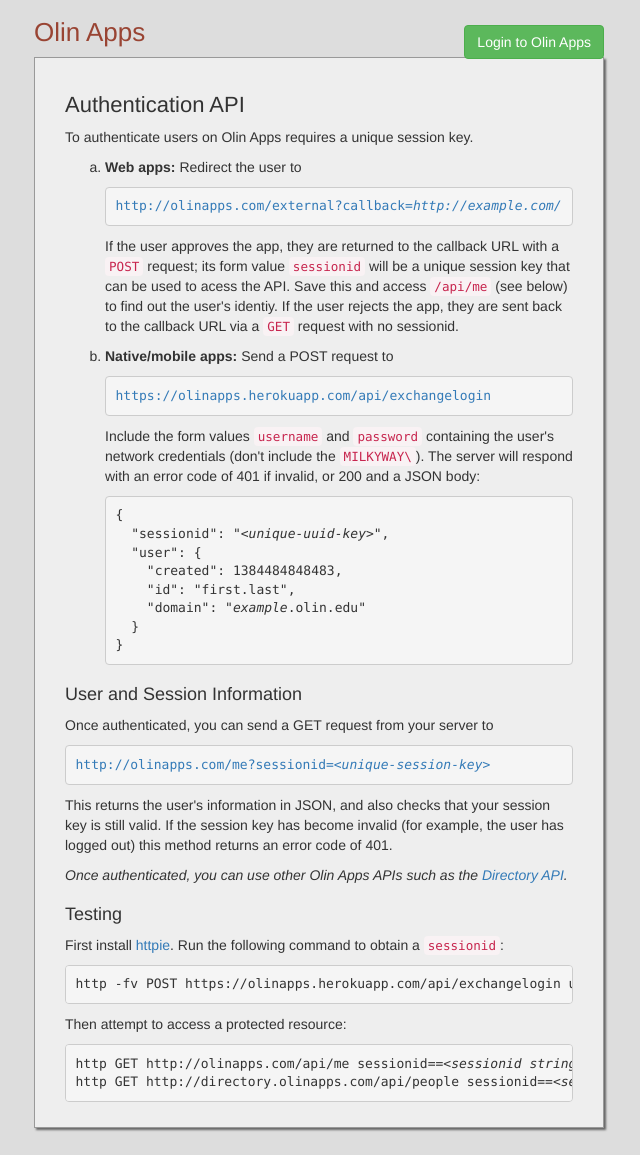
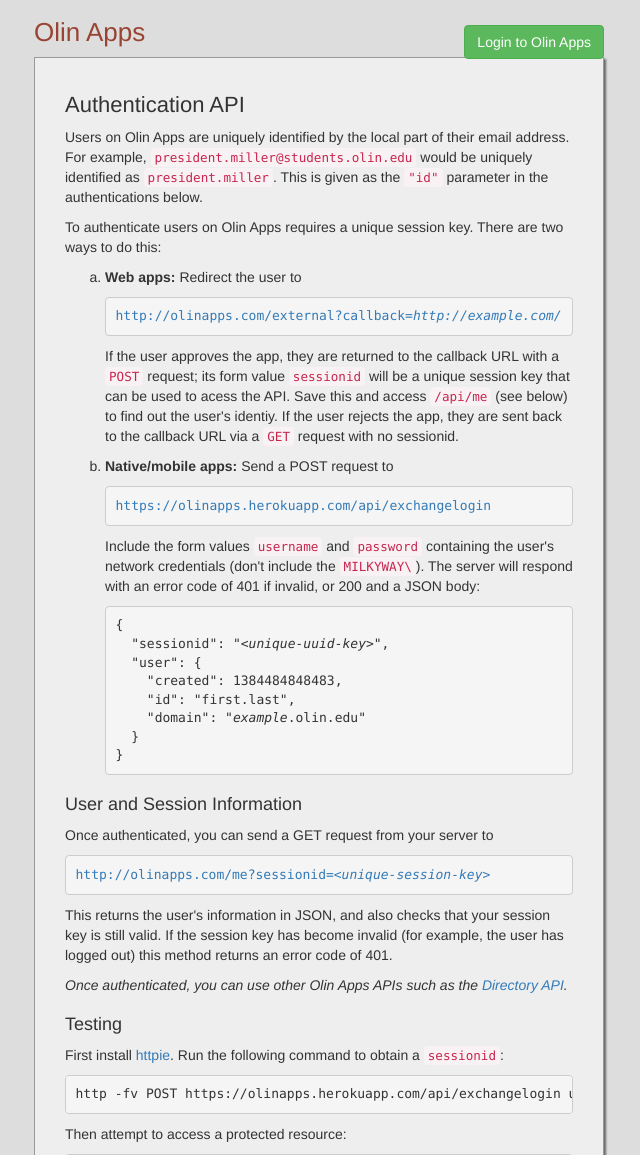
Before and after one commit to olin/olinapps, a Flask app: page /api in a window 1280 px wide. Shown: the part 35-1190 px from the top of the page, without its empty margins (321-961 px from the left). Before the commit the page ends 1166 px from the top, so only its background shows below. Run offline with Flask 2, Linux system fonts and the light colour scheme; parts of the project's set-up code (start-up, migrations or seed data) failed here and were passed over; some libraries are stand-ins or nearby versions.

Commit message:
president.miller

```diff
--- a/templates/api.html
+++ b/templates/api.html
@@ -3,7 +3,9 @@
 
   <h2>Authentication API</h2>
 
-  <p>To authenticate users on Olin Apps requires a unique session key.</p>
+  <p>Users on Olin Apps are uniquely identified by the local part of their email address. For example, <code>president.miller@students.olin.edu</code> would be uniquely identified as <code>president.miller</code>. This is given as the <code>"id"</code> parameter in the authentications below.</p>
+
+  <p>To authenticate users on Olin Apps requires a unique session key. There are two ways to do this:</p>
 
 <ol type="a">
   <li>
```
